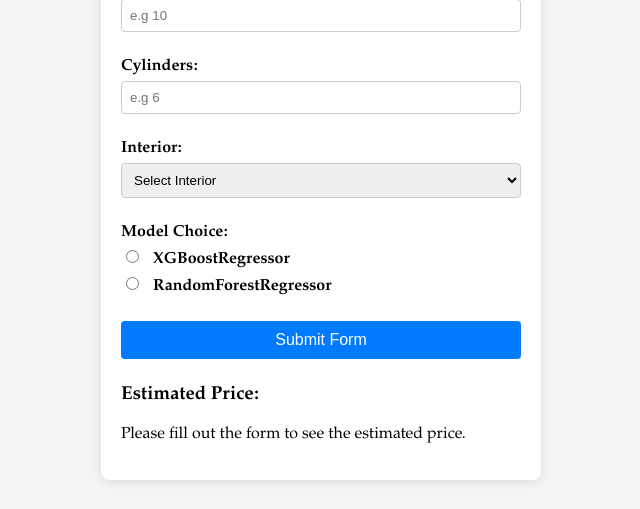
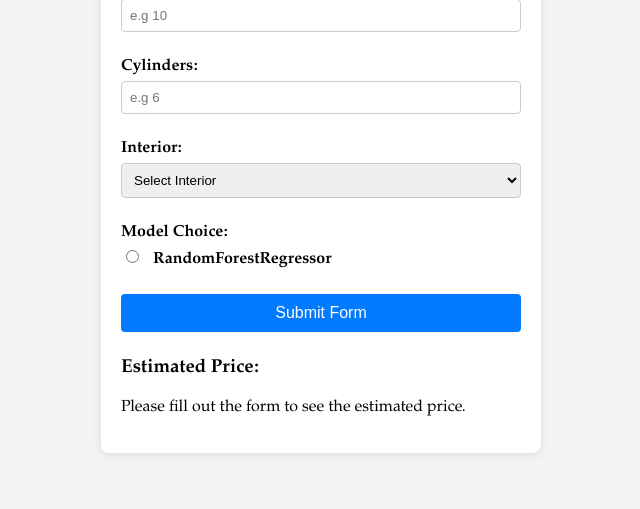
Before and after one commit to Aifedayo/used-card-price-prediction-model-pipeline, a Flask app: template src/server/templates/index.html in a window 1280 px wide. Shown: the part 1057-1566 px from the top of the page, without its empty margins (319-959 px from the left). After the commit the page ends 1512 px from the top, so only its background shows below. Run offline with Flask 3, Linux system fonts and the light colour scheme; the template is opened without the code that fills it, so the values that code supplies are empty; parts of the project's set-up code (start-up, migrations or seed data) failed here and were passed over.

Commit message:
Remove model choice in the index.html

```diff
--- a/src/server/templates/index.html
+++ b/src/server/templates/index.html
@@ -113,7 +113,6 @@
             </div>
             <div class="form-group">
                 <label>Model Choice:</label>
-                <label><input type="radio" name="model_choice" value="model_xgb" required> XGBoostRegressor</label>
                 <label><input type="radio" name="model_choice" value="model_rfr" required> RandomForestRegressor</label>
             </div>
             <div class="form-group">
```
